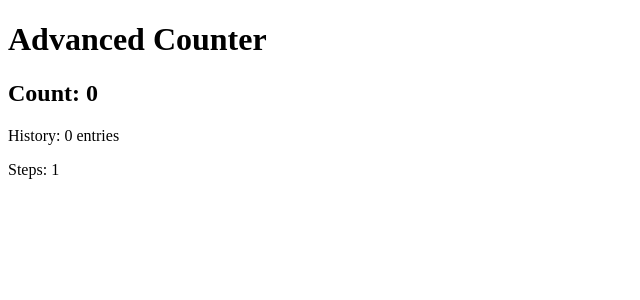
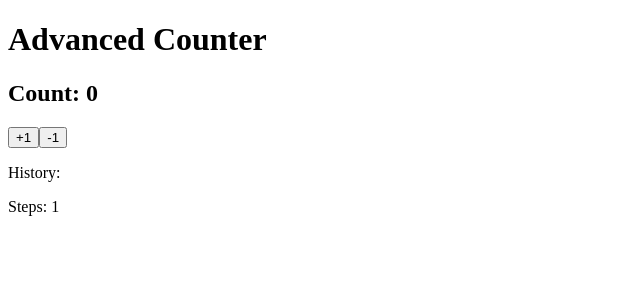
Before and after one commit to iva-lab74/lab10.1, a React (Vite) app in the folder React Counter with useEffect/: page / in a window 1280 px wide. Shown: the top 300 px of the page, without its empty margins (0-640 px from the left). Built offline with nearby package versions, Linux system fonts and the light colour scheme.

Commit message:
increment and decrement

```diff
--- a/React Counter with useEffect/src/components/AdvancedCounter.tsx
+++ b/React Counter with useEffect/src/components/AdvancedCounter.tsx
@@ -8,12 +8,28 @@ export default function AdvancedCounter() {
     //steps
     const [step, setStep] = useState(1);
 
+    //increasing
+    const forIncrement = () => {
+        const newCount = count + step;
+        setCount(newCount);
+        setHistory(prev => [...prev, newCount]);
+    };
 
+    //decreasing
+    const forDecrement = () => {
+        const newCount = count - step;
+        setCount(newCount);
+        setHistory(prev => [...prev, newCount]);
+    };
+
+    //always create new array for react. react will re-render
     return(
         <div>
             <h1>Advanced Counter</h1>
             <h2>Count: {count}</h2>
-            <p>History: {history.length} entries</p>
+            <button onClick={forIncrement}>+{step}</button>
+            <button onClick={forDecrement}>-{step}</button>
+            <p>History: {history.join(",")} </p>
             <p>Steps: {step}</p>
         </div>
     );
```
